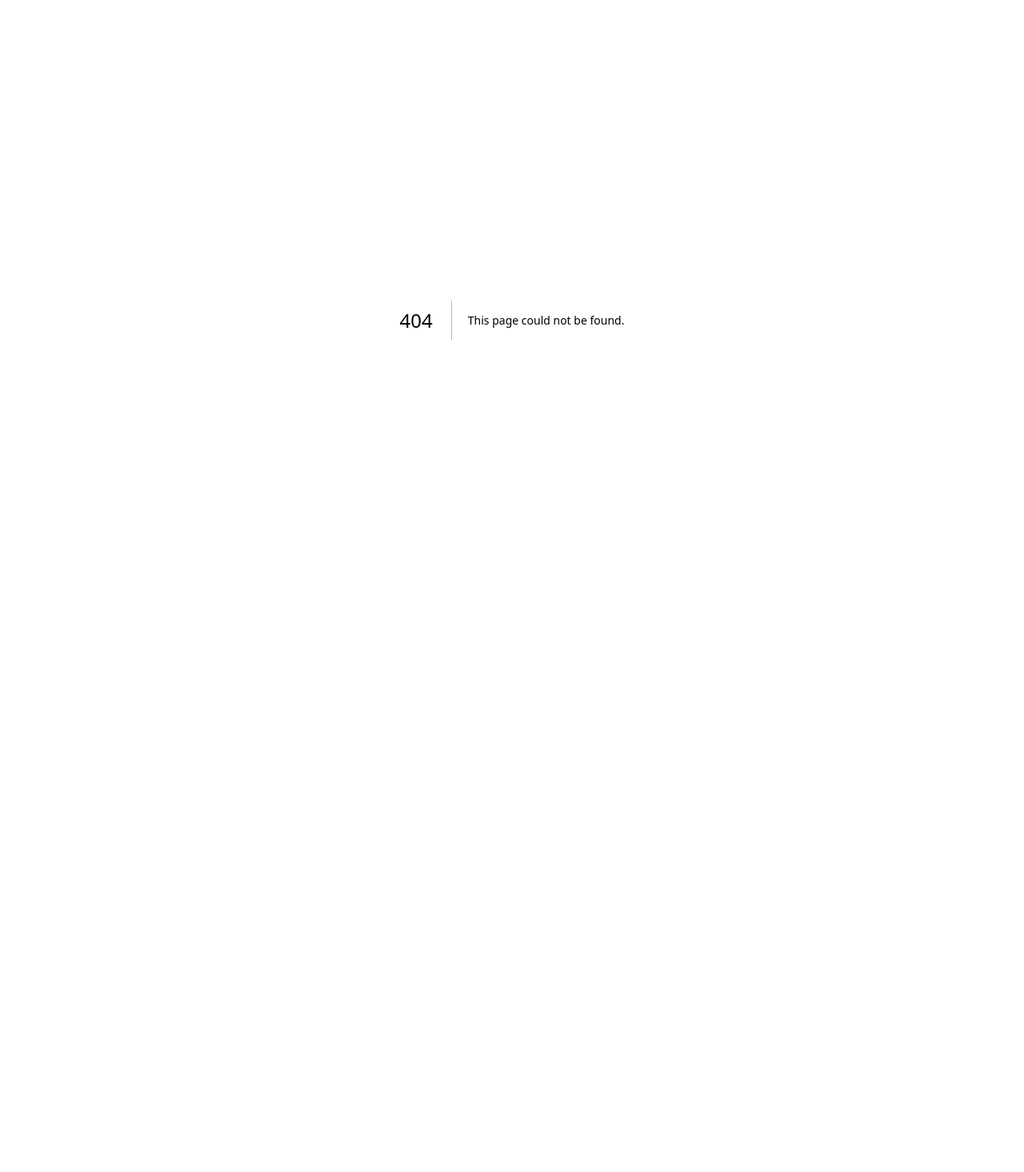
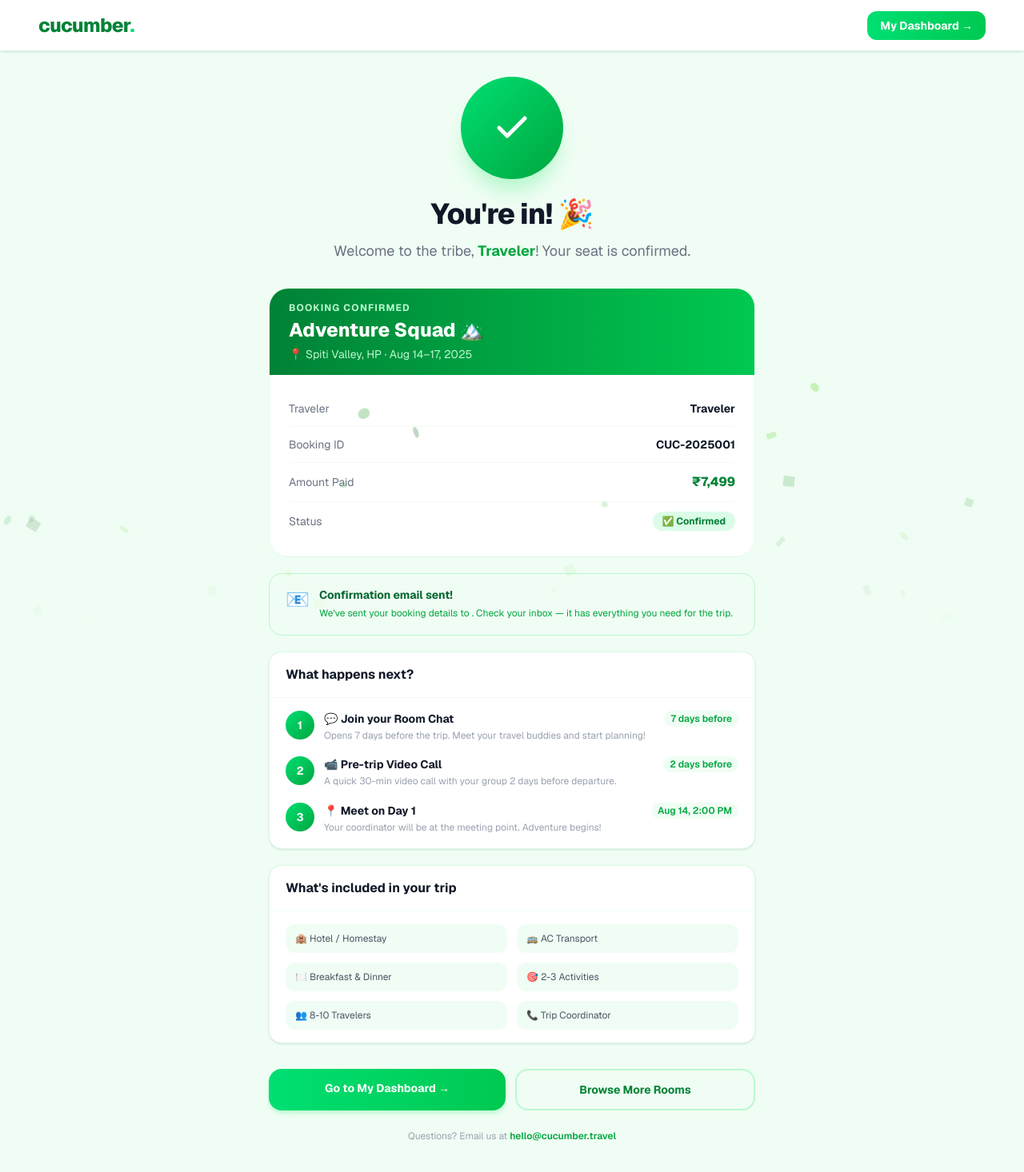
Before and after one commit to BhoosutaArora/cucumber-app, a Next.js app: page /booking-confirmed in a window 1280 px wide. Before the commit this address had no page. Shown: the top 1466 px of the page at 80% size. Before the commit the page ends 800 px from the top, so only its background shows below. Built offline with nearby package versions, Linux system fonts and the light colour scheme; no server answers.

Commit message:
added booking confirmation page

```diff
--- /dev/null
+++ b/app/booking-confirmed/page.tsx
@@ -0,0 +1,195 @@
+'use client'
+
+import { useEffect, useState } from 'react'
+import { supabase } from '../lib/supabase'
+
+export default function BookingConfirmed() {
+  const [user, setUser] = useState<any>(null)
+
+  useEffect(() => {
+    async function getUser() {
+      const { data: { user } } = await supabase.auth.getUser()
+      setUser(user)
+    }
+    getUser()
+
+    // Confetti effect
+    const colors = ['#7ED957', '#4CAF50', '#C8F0C0', '#2E7D32', '#AEEA00']
+    for (let i = 0; i < 100; i++) {
+      setTimeout(() => {
+        const confetti = document.createElement('div')
+        confetti.style.cssText = `
+          position: fixed;
+          width: ${Math.random() * 10 + 5}px;
+          height: ${Math.random() * 10 + 5}px;
+          background: ${colors[Math.floor(Math.random() * colors.length)]};
+          border-radius: ${Math.random() > 0.5 ? '50%' : '0'};
+          left: ${Math.random() * 100}vw;
+          top: -20px;
+          z-index: 9999;
+          pointer-events: none;
+          animation: fall ${Math.random() * 3 + 2}s linear forwards;
+        `
+        document.body.appendChild(confetti)
+        setTimeout(() => confetti.remove(), 5000)
+      }, i * 30)
+    }
+  }, [])
+
+  const userName = user?.email?.split('@')[0] || 'Traveler'
+
+  return (
+    <main className="min-h-screen bg-green-50 font-sans">
+
+      <style>{`
+        @keyframes fall {
+          to {
+            transform: translateY(100vh) rotate(360deg);
+            opacity: 0;
+          }
+        }
+        @keyframes popIn {
+          from { transform: scale(0.8); opacity: 0; }
+          to { transform: scale(1); opacity: 1; }
+        }
+        @keyframes slideUp {
+          from { transform: translateY(30px); opacity: 0; }
+          to { transform: translateY(0); opacity: 1; }
+        }
+        .pop-in { animation: popIn 0.5s cubic-bezier(0.175, 0.885, 0.32, 1.275) forwards; }
+        .slide-up { animation: slideUp 0.5s ease forwards; }
+        .slide-up-1 { animation: slideUp 0.5s ease 0.1s forwards; opacity: 0; }
+        .slide-up-2 { animation: slideUp 0.5s ease 0.2s forwards; opacity: 0; }
+        .slide-up-3 { animation: slideUp 0.5s ease 0.3s forwards; opacity: 0; }
+        .slide-up-4 { animation: slideUp 0.5s ease 0.4s forwards; opacity: 0; }
+      `}</style>
+
+      {/* ── NAVBAR ── */}
+      <nav className="fixed top-0 left-0 right-0 z-50 flex items-center justify-between px-4 md:px-12 h-14 md:h-16 bg-white border-b border-green-100 shadow-sm">
+        <a href="/" className="text-xl md:text-2xl font-extrabold text-green-700 tracking-tight">
+          cucumber<span className="text-green-400">.</span>
+        </a>
+        <a href="/dashboard" className="text-xs md:text-sm font-bold text-white bg-gradient-to-r from-green-400 to-green-500 px-4 py-2 rounded-xl">
+          My Dashboard →
+        </a>
+      </nav>
+
+      <div className="pt-20 md:pt-24 px-4 md:px-8 pb-16 max-w-2xl mx-auto">
+
+        {/* ── SUCCESS ICON ── */}
+        <div className="text-center mb-8 pop-in">
+          <div className="w-24 h-24 md:w-32 md:h-32 rounded-full bg-gradient-to-br from-green-400 to-green-600 flex items-center justify-center mx-auto mb-6 shadow-xl shadow-green-200">
+            <svg width="48" height="48" viewBox="0 0 24 24" fill="none">
+              <polyline points="20,6 9,17 4,12" stroke="white" strokeWidth="2.5" strokeLinecap="round" strokeLinejoin="round"/>
+            </svg>
+          </div>
+          <h1 className="text-3xl md:text-4xl font-extrabold text-gray-900 tracking-tight mb-3">
+            You're in! 🎉
+          </h1>
+          <p className="text-base md:text-lg text-gray-500">
+            Welcome to the tribe, <span className="font-bold text-green-600">{userName}</span>! Your seat is confirmed.
+          </p>
+        </div>
+
+        {/* ── BOOKING CARD ── */}
+        <div className="bg-white rounded-2xl md:rounded-3xl border border-green-100 overflow-hidden shadow-lg shadow-green-50 mb-5 slide-up-1">
+          <div className="bg-gradient-to-r from-green-700 to-green-500 px-6 py-4">
+            <div className="text-green-200 text-xs font-bold uppercase tracking-widest mb-1">Booking Confirmed</div>
+            <div className="text-white text-xl md:text-2xl font-extrabold">Adventure Squad 🏔️</div>
+            <div className="text-green-200 text-sm mt-1">📍 Spiti Valley, HP · Aug 14–17, 2025</div>
+          </div>
+          <div className="px-6 py-5">
+            <div className="flex items-center justify-between py-3 border-b border-green-50">
+              <span className="text-sm text-gray-500">Traveler</span>
+              <span className="text-sm font-bold text-gray-900">{userName}</span>
+            </div>
+            <div className="flex items-center justify-between py-3 border-b border-green-50">
+              <span className="text-sm text-gray-500">Booking ID</span>
+              <span className="text-sm font-bold text-gray-900">CUC-2025001</span>
+            </div>
+            <div className="flex items-center justify-between py-3 border-b border-green-50">
+              <span className="text-sm text-gray-500">Amount Paid</span>
+              <span className="text-base font-extrabold text-green-700">₹7,499</span>
+            </div>
+            <div className="flex items-center justify-between py-3">
+              <span className="text-sm text-gray-500">Status</span>
+              <span className="text-xs font-bold bg-green-100 text-green-700 px-3 py-1 rounded-full">✅ Confirmed</span>
+            </div>
+          </div>
+        </div>
+
+        {/* ── EMAIL NOTICE ── */}
+        <div className="bg-green-50 border border-green-200 rounded-2xl px-5 py-4 mb-5 flex items-start gap-3 slide-up-2">
+          <span className="text-2xl flex-shrink-0">📧</span>
+          <div>
+            <div className="font-bold text-green-800 text-sm mb-1">Confirmation email sent!</div>
+            <div className="text-xs text-green-600 leading-relaxed">We've sent your booking details to <strong>{user?.email}</strong>. Check your inbox — it has everything you need for the trip.</div>
+          </div>
+        </div>
+
+        {/* ── WHAT'S NEXT ── */}
+        <div className="bg-white rounded-2xl border border-green-100 overflow-hidden shadow-sm mb-5 slide-up-3">
+          <div className="px-5 py-4 border-b border-green-50">
+            <div className="font-bold text-gray-900 text-base">What happens next?</div>
+          </div>
+          <div className="px-5 py-4 flex flex-col gap-4">
+            {[
+              { num: '1', icon: '💬', title: 'Join your Room Chat', desc: 'Opens 7 days before the trip. Meet your travel buddies and start planning!', time: '7 days before' },
+              { num: '2', icon: '📹', title: 'Pre-trip Video Call', desc: 'A quick 30-min video call with your group 2 days before departure.', time: '2 days before' },
+              { num: '3', icon: '📍', title: 'Meet on Day 1', desc: 'Your coordinator will be at the meeting point. Adventure begins!', time: 'Aug 14, 2:00 PM' },
+            ].map((step) => (
+              <div key={step.num} className="flex gap-3 items-start">
+                <div className="w-9 h-9 rounded-full bg-gradient-to-br from-green-400 to-green-600 flex items-center justify-center text-white text-sm font-bold flex-shrink-0">
+                  {step.num}
+                </div>
+                <div className="flex-1">
+                  <div className="flex items-center justify-between mb-0.5">
+                    <div className="font-bold text-gray-900 text-sm">{step.icon} {step.title}</div>
+                    <span className="text-xs text-green-600 font-semibold bg-green-50 px-2 py-0.5 rounded-full">{step.time}</span>
+                  </div>
+                  <div className="text-xs text-gray-400 leading-relaxed">{step.desc}</div>
+                </div>
+              </div>
+            ))}
+          </div>
+        </div>
+
+        {/* ── WHATS INCLUDED ── */}
+        <div className="bg-white rounded-2xl border border-green-100 overflow-hidden shadow-sm mb-8 slide-up-4">
+          <div className="px-5 py-4 border-b border-green-50">
+            <div className="font-bold text-gray-900 text-base">What's included in your trip</div>
+          </div>
+          <div className="px-5 py-4 grid grid-cols-2 gap-3">
+            {[
+              '🏨 Hotel / Homestay',
+              '🚌 AC Transport',
+              '🍽️ Breakfast & Dinner',
+              '🎯 2-3 Activities',
+              '👥 8-10 Travelers',
+              '📞 Trip Coordinator',
+            ].map((item) => (
+              <div key={item} className="flex items-center gap-2 text-xs text-gray-600 bg-green-50 rounded-xl px-3 py-2.5">
+                {item}
+              </div>
+            ))}
+          </div>
+        </div>
+
+        {/* ── CTA BUTTONS ── */}
+        <div className="flex flex-col sm:flex-row gap-3">
+          <a href="/dashboard" className="flex-1 py-3.5 rounded-2xl bg-gradient-to-r from-green-400 to-green-500 text-white font-bold text-sm text-center hover:shadow-lg hover:scale-105 transition-all shadow-md shadow-green-200">
+            Go to My Dashboard →
+          </a>
+          <a href="/rooms" className="flex-1 py-3.5 rounded-2xl border-2 border-green-200 text-green-700 font-bold text-sm text-center hover:bg-green-50 transition-all">
+            Browse More Rooms
+          </a>
+        </div>
+
+        <p className="text-center text-xs text-gray-400 mt-6">
+          Questions? Email us at <span className="text-green-600 font-semibold">hello@cucumber.travel</span>
+        </p>
+
+      </div>
+    </main>
+  )
+}
--- a/app/rooms/page.tsx
+++ b/app/rooms/page.tsx
@@ -36,7 +36,7 @@ export default function Rooms() {
             price: room.price,
           }),
         })
-        window.location.href = '/dashboard'
+        window.location.href = '/booking-confirmed'
       },
       prefill: { name: '', email: '' },
       theme: { color: '#4CAF50' },
```
